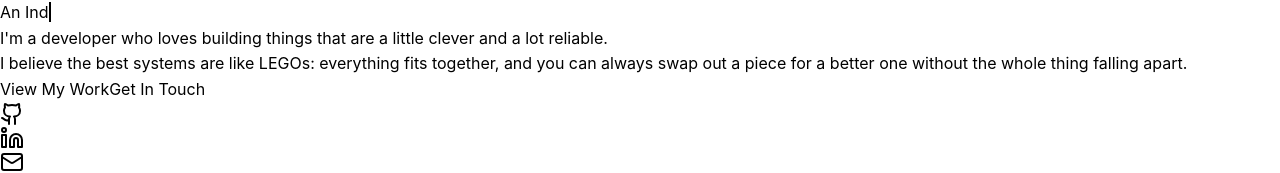
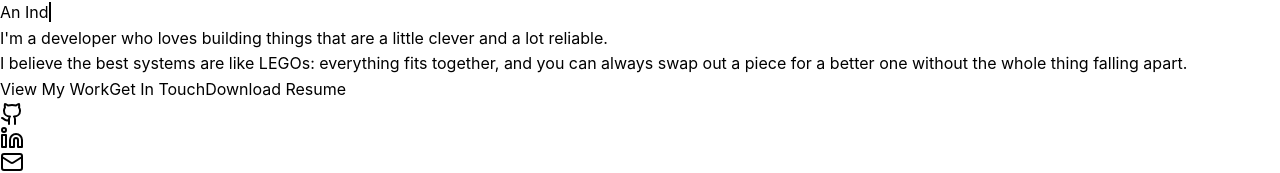
Before and after one commit to Smugcurve13/portfolio-website, a React (Vite) app: page / in a window 1280 px wide. Shown: the part 134-307 px from the top of the page. Built offline with nearby package versions, Linux system fonts and the light colour scheme.

Commit message:
Implement code changes to enhance functionality and improve performance

```diff
--- a/src/components/Hero.tsx
+++ b/src/components/Hero.tsx
@@ -100,6 +100,13 @@ const Hero: React.FC = () => {
           >
             Get In Touch
           </button>
+          <a
+            href="/resume.pdf"
+            download="Sambhav Soni Resume.pdf"
+            className="border-2 border-blue-600 text-blue-400 hover:bg-blue-600 hover:text-white px-6 sm:px-8 py-3 rounded-lg font-semibold transition-all duration-300 w-full sm:w-auto text-center"
+          >
+            Download Resume
+          </a>
         </div>
 
         <div className="flex flex-wrap justify-start space-x-6 mb-8 sm:mb-12 w-full">
```
Also changed, not shown: 2 other files (tests, documents, lock files or other folders).
